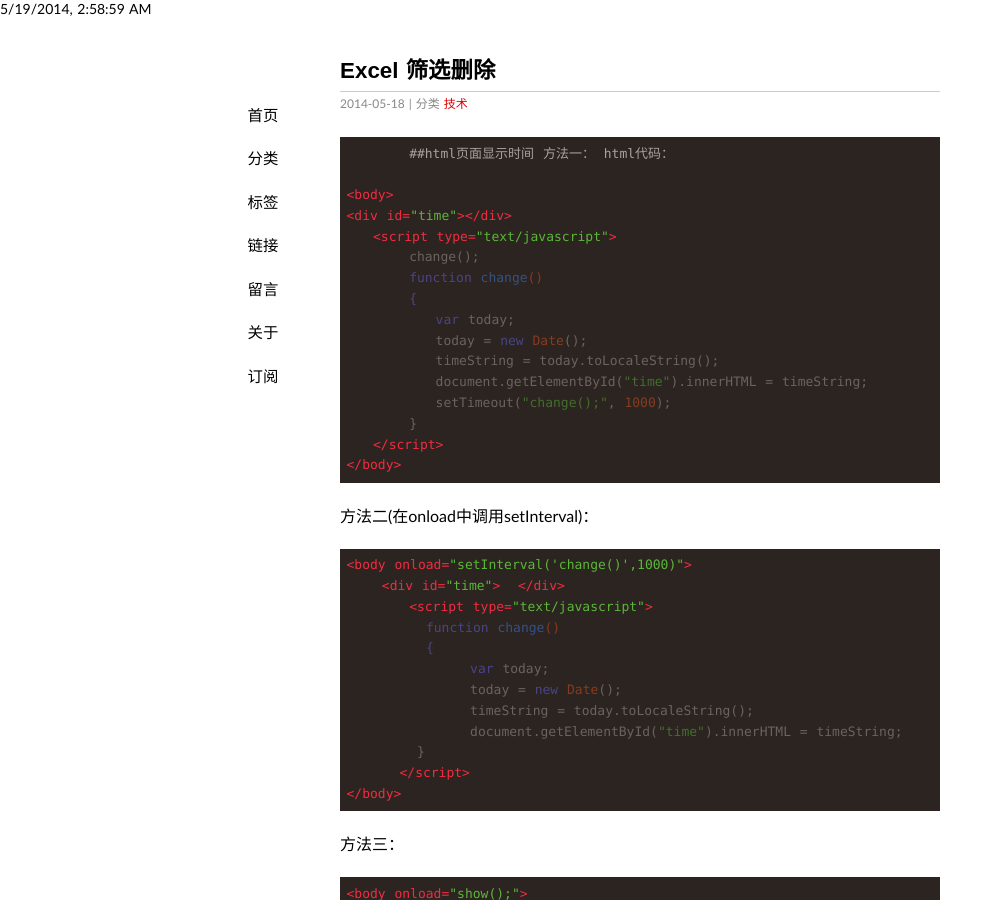
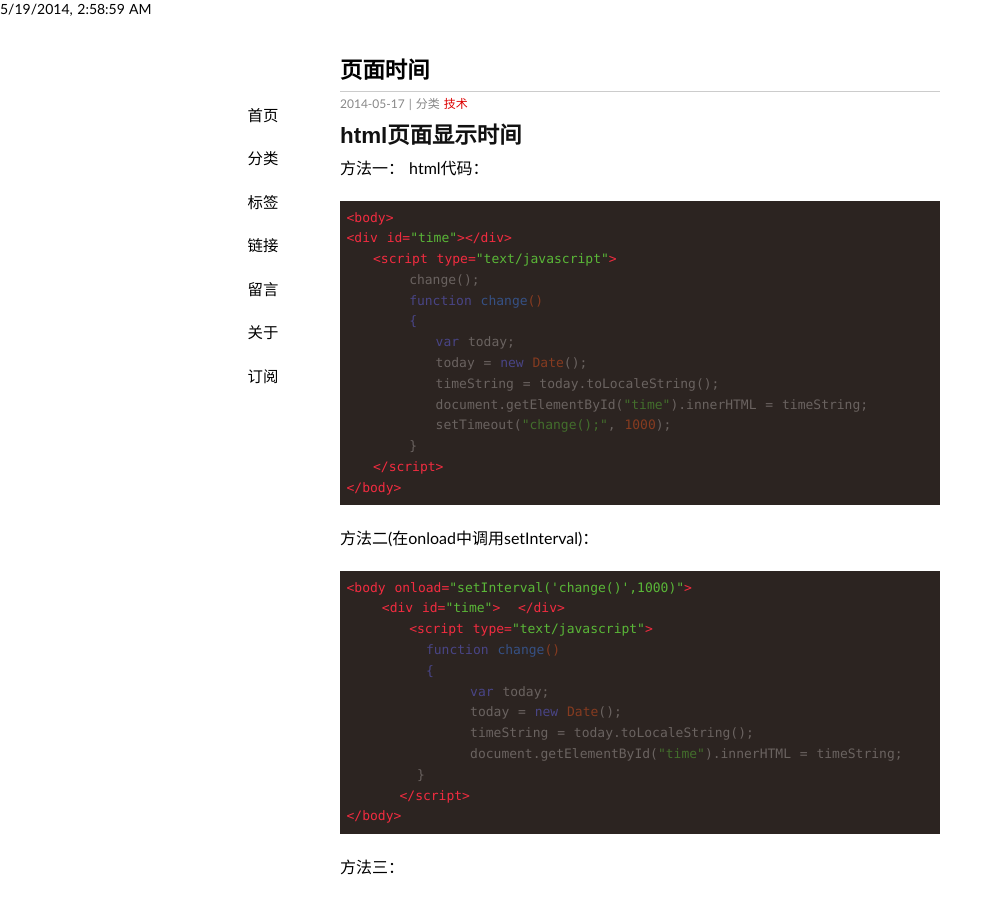
Before and after one commit to Xuezhiyuanlin/xuezhiyuanlin.github.io, a Jekyll site: the page built from _posts/2014-05-18-Excel delete.md, in a window 1280 px wide and 900 px high. Shown: the whole window, without its empty margins (0-1002 px from the left). Built offline with Jekyll 4.4.1, drawn with Linux system fonts in a browser that asks for light colours; some web fonts are replaced; Markdown is read by kramdown in place of the engine named in the settings; comment, search, counter and statistics services are not loaded; some of the changed lines change nothing that is shown.

Commit message:
Excel delete

```diff
--- a/_posts/2014-05-18-Excel delete.md
+++ b/_posts/2014-05-18-Excel delete.md
@@ -1,16 +1,11 @@
 ---
-date: 2014-05-18 00:25:22+00:00
+date: 2014-05-17 13:14:00+00:00
 layout: post
-title: Excel 筛选删除
+title: 页面时间
 thread: 143
 categories: 技术
 ---
-<!-- ###Excel 删除不必要信息
-步骤如下  >首先我的Office是2007版本的，打开你要筛选删除的Excel表，以下图为例：
-> 1.用鼠标点到你要筛选的那一列其中你要选中的例如本例中的“李四”，再点击开始栏里边即Excel表右上角的*排序和筛选*图标并选中其中的*筛选*![Step 1](/assets/Delete_1.jpg)
->2.点击本例选中的_李四_那格右下方按钮，点击全选，再把_李四_打勾处去掉，确认。![Step 2](/assets/Delete_2.jpg)
->3.跳转回Excel表后选中要删除的内容。![Step 3](/assets/Delete_3.jpg)
->4.回到Excel表后再次点击*李四*![Step 4](/assets/Delete_4.jpg)右下方的按钮，点击筛选，选中“李四”并确定，![Step 5](/assets/Delete_5.jpg)		最后就得到了（删除了不要的信息）![Step 6](/assets/Delete_6.jpg)	 -->		##html页面显示时间
+##html页面显示时间
 方法一：
 html代码：
 
```
